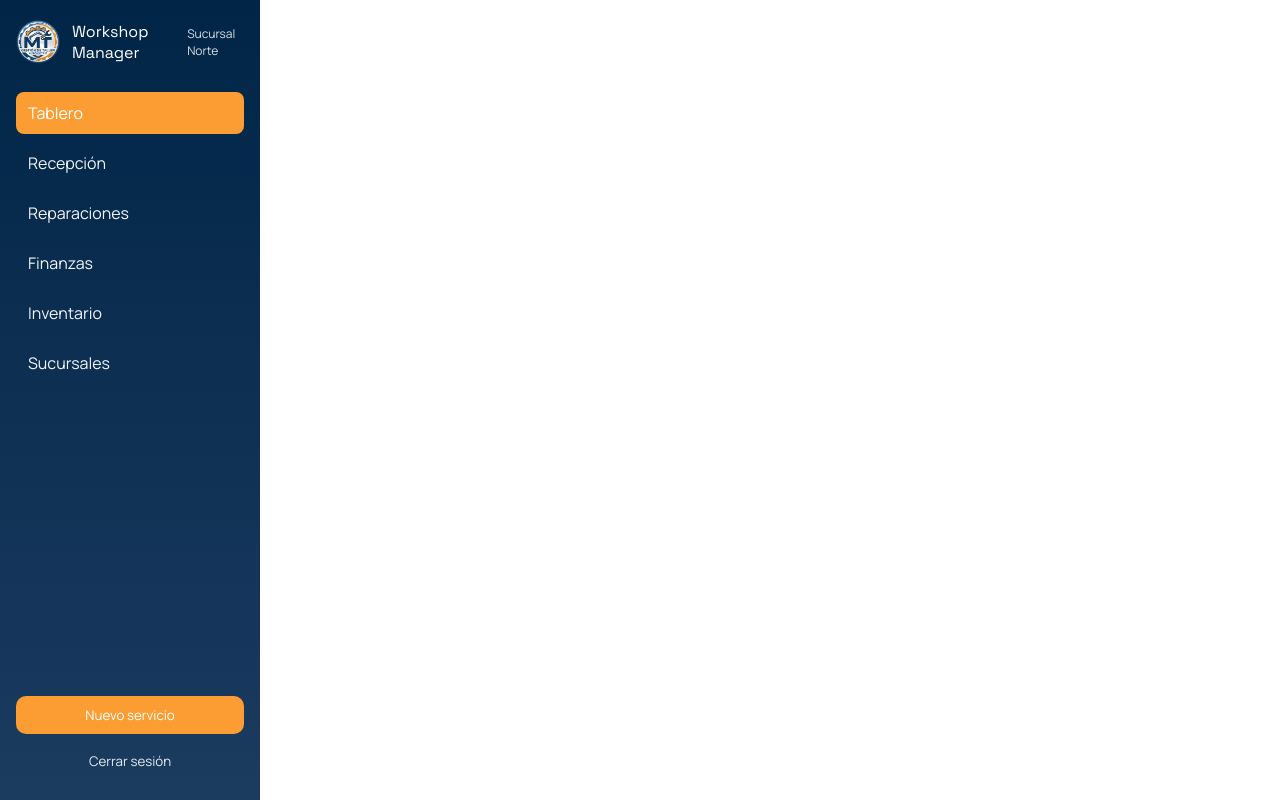
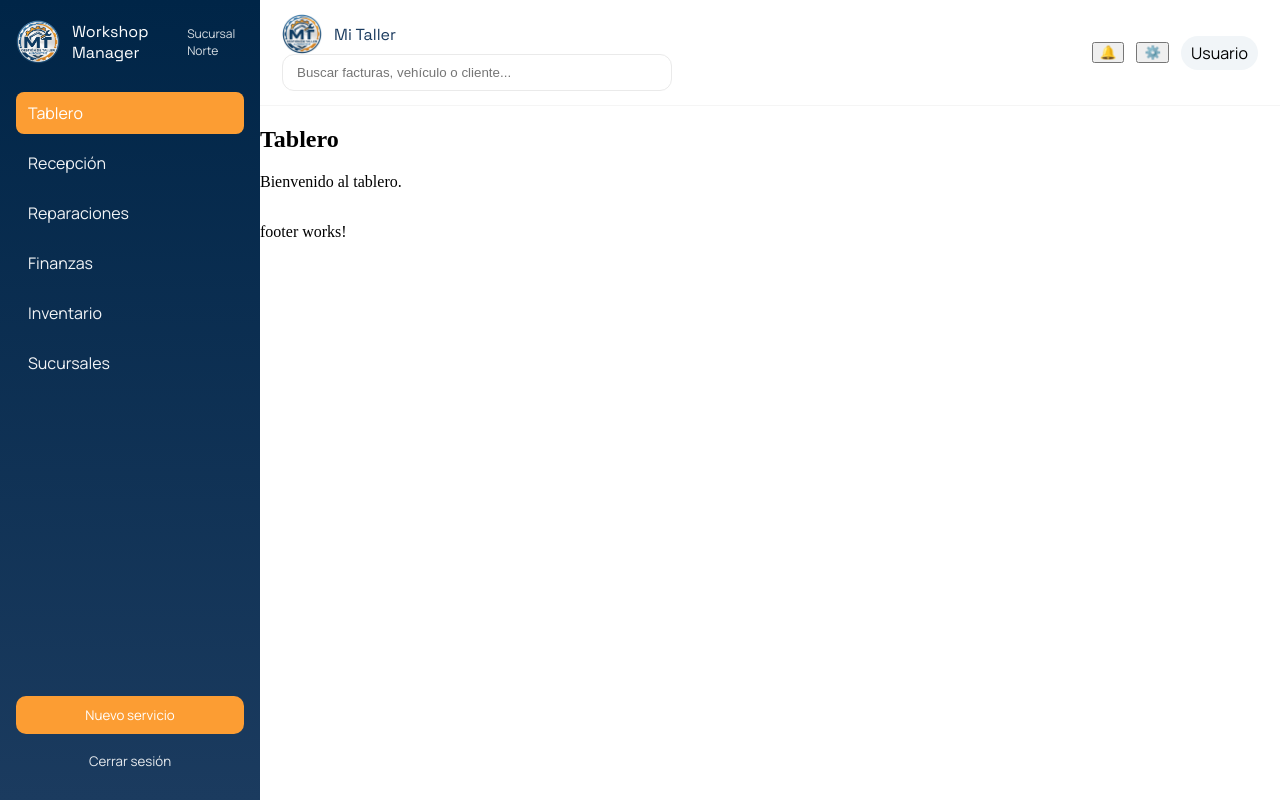
Before and after one commit to XavielT/mi-taller, an Angular app: page /home/dashboard in a window 1280 px wide. Shown: the top 800 px of the page. Built offline with nearby package versions, Linux system fonts and the light colour scheme; sample sign-in values are in the browser's storage.

Commit message:
Fix layout: ensure app-home arranges sidebar and main content side-by-side

```diff
--- a/src/styles.scss
+++ b/src/styles.scss
@@ -82,3 +82,20 @@ body {
 @media (min-width: 700px) {}
 
 @media screen and (min-width: 1024px) {}
+
+/* Layout for the main app shell: ensure sidebar and main content sit side-by-side */
+app-home {
+    display: flex;
+    min-height: 100vh;
+    width: 100%;
+}
+
+app-home > app-navbar {
+    flex: 0 0 260px;
+}
+
+app-home > main.app-main {
+    flex: 1 1 auto;
+    display: flex;
+    flex-direction: column;
+}
```
